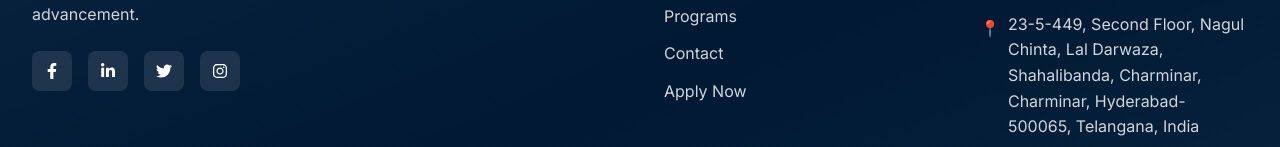
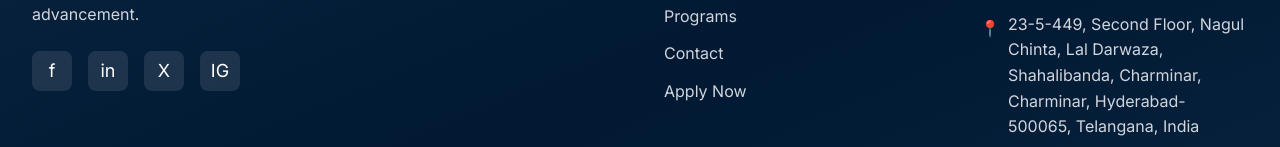
Before and after one commit to medfellowacademy/Website, a Next.js app: page / in a window 1280 px wide. Shown: the part 6726-6873 px from the top of the page. Built offline with nearby package versions, Linux system fonts and the light colour scheme.

Commit message:
Update footer social media links to text
Replaced social media icons with text abbreviations for Facebook, LinkedIn, Twitter, and Instagram in the footer.

```diff
--- a/components/Footer.tsx
+++ b/components/Footer.tsx
@@ -29,13 +29,14 @@ export default function Footer() {
               for clinical excellence and professional advancement.
             </p>
             <div className="flex gap-4">
+
   <a
     href="https://www.facebook.com/people/MedFellow-Academy/61576370840302/"
     target="_blank"
     rel="noopener noreferrer"
     className="w-10 h-10 bg-white/10 hover:bg-accent rounded-lg flex items-center justify-center transition-colors"
   >
-    <FaFacebookF />
+    <span className="text-lg">f</span>
   </a>
 
   <a
@@ -44,7 +45,7 @@ export default function Footer() {
     rel="noopener noreferrer"
     className="w-10 h-10 bg-white/10 hover:bg-accent rounded-lg flex items-center justify-center transition-colors"
   >
-    <FaLinkedinIn />
+    <span className="text-lg">in</span>
   </a>
 
   <a
@@ -53,7 +54,7 @@ export default function Footer() {
     rel="noopener noreferrer"
     className="w-10 h-10 bg-white/10 hover:bg-accent rounded-lg flex items-center justify-center transition-colors"
   >
-    <FaTwitter />
+    <span className="text-lg">X</span>
   </a>
 
   <a
@@ -62,8 +63,9 @@ export default function Footer() {
     rel="noopener noreferrer"
     className="w-10 h-10 bg-white/10 hover:bg-accent rounded-lg flex items-center justify-center transition-colors"
   >
-    <FaInstagram />
+    <span className="text-lg">IG</span>
   </a>
+
 </div>
           </div>
 
```
